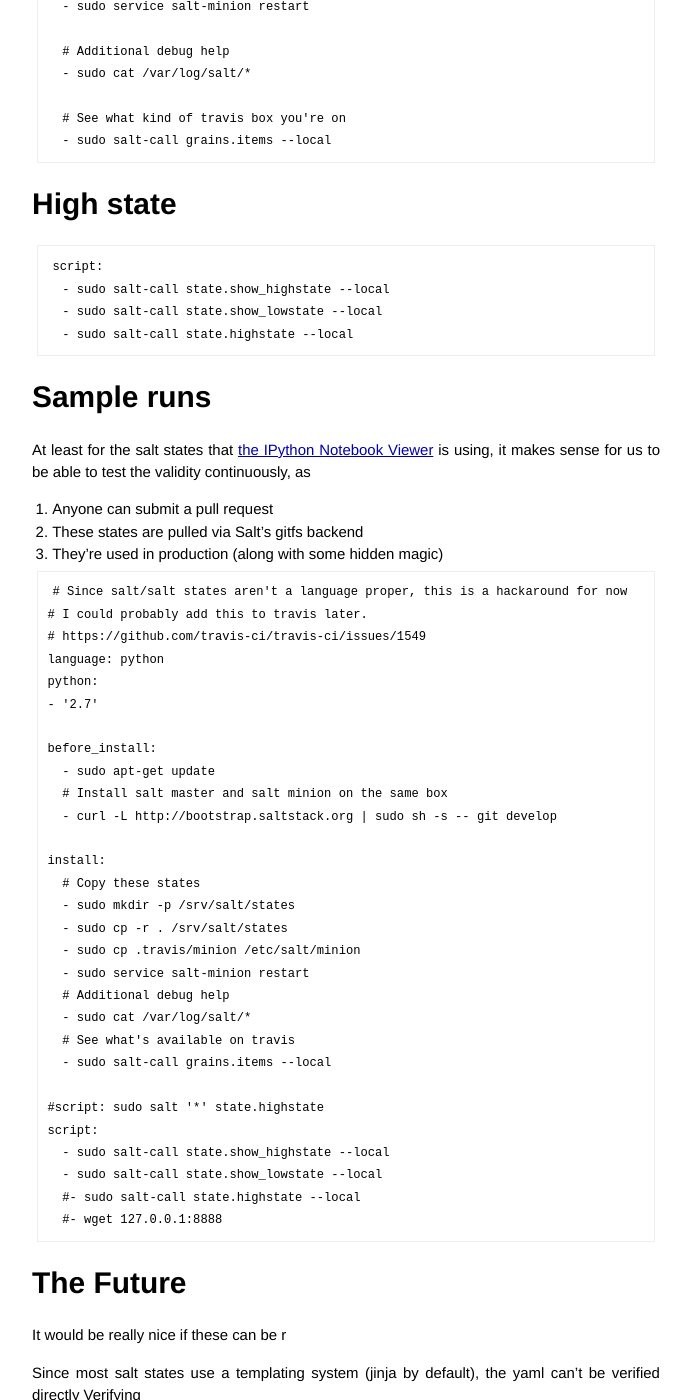
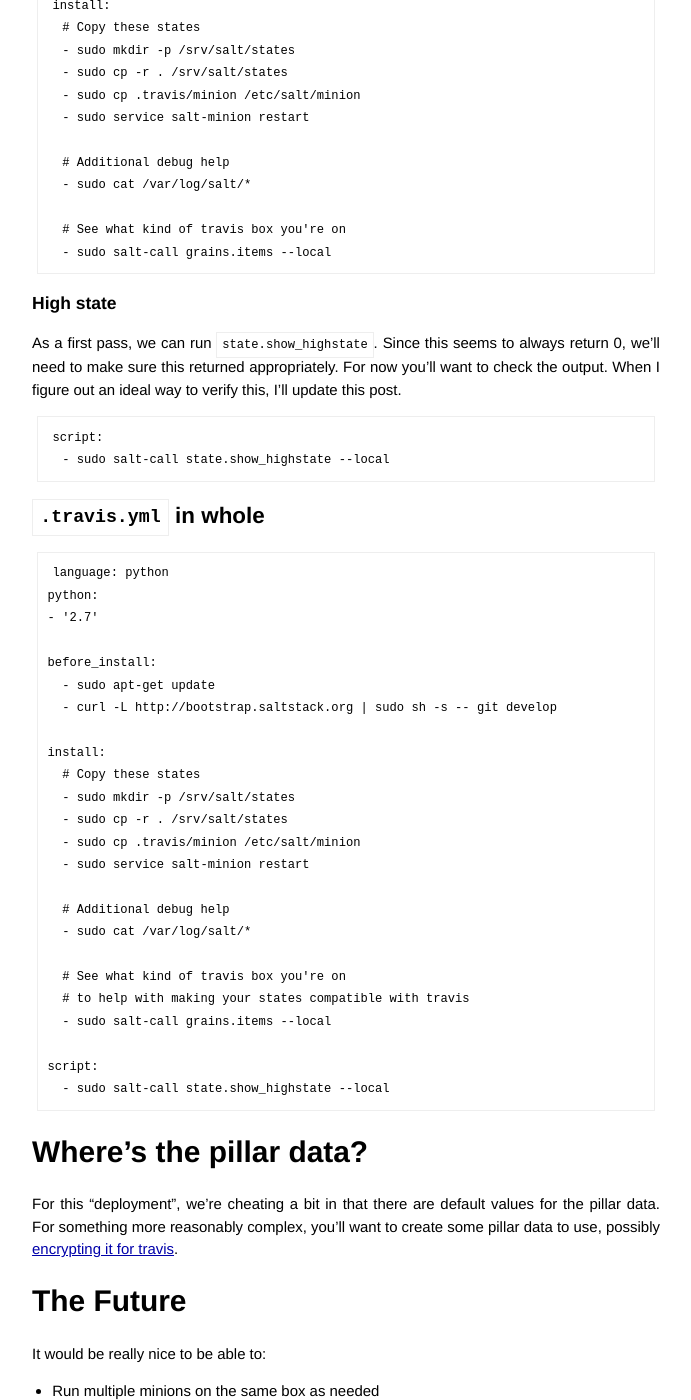
Before and after one commit to rgbkrk/rgbkrk.github.io, a Jekyll site: the page built from _posts/2014-01-29-travis-for-salt-states.markdown, in a window 1280 px wide and 1400 px high, scrolled down 1801 px. Shown: the whole window, without its empty margins (294-985 px from the left). Built offline with Jekyll 4.4.1, drawn with Linux system fonts in a browser that asks for light colours; nearby versions of some CDN libraries; some of the changed text lies outside the part shown.

Commit message:
Final draft

````diff
--- a/_posts/2014-01-29-travis-for-salt-states.markdown
+++ b/_posts/2014-01-29-travis-for-salt-states.markdown
@@ -9,7 +9,13 @@ categories: [automation, travis, travis ci, configuration management, continuous
 
 # Verifying salt states
 
-Verifying salt states works simply if you're not using any amount of templating (jinja, etc.), grains, or pillar data. Just run the states through a YAML validation tool. For everything else (read as everything), you need to mirror your production environment via vagrant, Jenkins, or some other CI tool.
+At least for the salt states that [the IPython Notebook Viewer](http://nbviewer.ipython.org) is using, it makes sense for us to be able to test the validity continuously, as
+
+1. Anyone can submit a pull request
+2. These states are pulled via Salt's gitfs backend
+3. They're used in production (along with some other states + pillar data)
+
+Verifying salt states works simply if you're not using any amount of templating (jinja, etc.), grains, or pillar data. Just run the states through a YAML validation tool. For everything else (read as: everything), you need to mirror your production environment via vagrant, Jenkins, or some other CI tool.
 
 What if we could do some light validation (or more) on travis CI?
 
@@ -22,9 +28,9 @@ This configuration requires two files:
 * .travis/minion
 * .travis.yml
 
-Let's take these apart piece by piece. You can also go straight to the travis.yml.
+Let's take these apart piece by piece. You can also go [straight to the travis.yml]().
 
-## .travis/minion
+## `.travis/minion`
 
 ```
 file_client: local
@@ -33,7 +39,7 @@ file_roots:
     - /srv/salt/states
 ```
 
-## .travis.yml piece by piece
+## `.travis.yml` piece by piece
 
 ### Declare the language
 In this example, we'll use python for our travis box(semi-arbitrarily chosen because [nbviewer](http://nbviewer.ipython.org) and salt run on python). Later, I'd like to see if adding salt as a base image on travis could be [possible](https://github.com/travis-ci/travis-ci/issues/1549) (or feasible). Hit me up if you'd like to see this and use this yourself.
@@ -44,7 +50,7 @@ python:
 - '2.7'
 ```
 
-## Perform updates and install salt master
+### Perform updates and install salt master
 
 ```
 before_install:
@@ -52,7 +58,7 @@ before_install:
   - curl -L http://bootstrap.saltstack.org | sudo sh -s -- git develop
 ```
 
-# "Install" the states
+### "Install" the states
 
 We'll copy `.travis/minion` over to `/etc/salt/minion`, copy the states over, restart, and spit out some debugging information.
 
@@ -71,37 +77,24 @@ install:
   - sudo salt-call grains.items --local
 ```
 
-# High state
+### High state
+
+As a first pass, we can run `state.show_highstate`. Since this seems to always return 0, we'll need to make sure this returned appropriately. For now you'll want to check the output. When I figure out an ideal way to verify this, I'll update this post.
 
 ```
 script:
   - sudo salt-call state.show_highstate --local
-  - sudo salt-call state.show_lowstate --local
-  - sudo salt-call state.highstate --local
 ```
 
-
-# Sample runs
-
-
-At least for the salt states that [the IPython Notebook Viewer](http://nbviewer.ipython.org) is using, it makes sense for us to be able to test the validity continuously, as
-
-1. Anyone can submit a pull request
-2. These states are pulled via Salt's gitfs backend
-3. They're used in production (along with some hidden magic)
-
+## `.travis.yml` in whole
 
 ```
-# Since salt/salt states aren't a language proper, this is a hackaround for now
-# I could probably add this to travis later.
-# https://github.com/travis-ci/travis-ci/issues/1549
 language: python
 python:
 - '2.7'
 
 before_install:
   - sudo apt-get update
-  # Install salt master and salt minion on the same box
   - curl -L http://bootstrap.saltstack.org | sudo sh -s -- git develop
 
 install:
@@ -110,23 +103,30 @@ install:
   - sudo cp -r . /srv/salt/states
   - sudo cp .travis/minion /etc/salt/minion
   - sudo service salt-minion restart
+
   # Additional debug help
   - sudo cat /var/log/salt/*
-  # See what's available on travis
+
+  # See what kind of travis box you're on
+  # to help with making your states compatible with travis
   - sudo salt-call grains.items --local
 
-#script: sudo salt '*' state.highstate
 script:
   - sudo salt-call state.show_highstate --local
-  - sudo salt-call state.show_lowstate --local
-  #- sudo salt-call state.highstate --local
-  #- wget 127.0.0.1:8888
 ```
+
+# Where's the pillar data?
+
+For this "deployment", we're cheating a bit in that there are default values for the pillar data. For something more reasonably complex, you'll want to create some pillar data to use, possibly [encrypting it for travis](http://docs.travis-ci.com/user/encryption-keys/).
 
 # The Future
 
-It would be really nice if these can be r
+It would be really nice to be able to:
 
-
-Since most salt states use a templating system (jinja by default), the yaml can't be verified directly
-Verifying
+* Run multiple minions on the same box as needed
+* Use a pre-fab travis box, which has a precursor:
+* Create a travis box for salt, which requires:
+ * Adding salt to [travis-build](https://github.com/travis-ci/travis-build)
+ * Adding a cookbook for salt to [travis-cookbooks](https://github.com/travis-ci/travis-cookbooks)
+ * Adding [documentation on how to use it](https://github.com/travis-ci/travis-ci.github.com/tree/master/docs/user/languages)
+* Create a tool to generate the config you need, automatically (or add it on to the travis rubygem)
````
